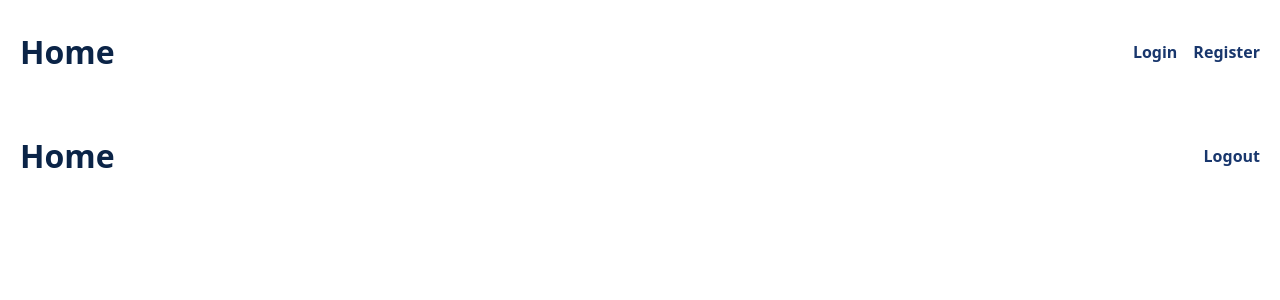
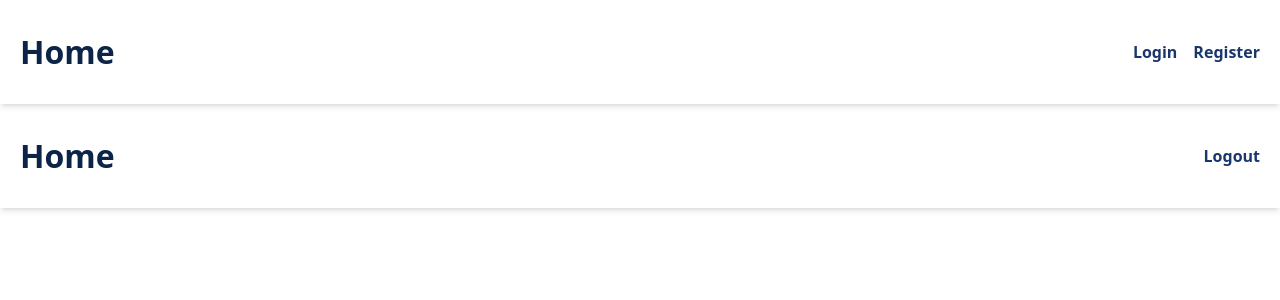
Before and after one commit to EL5225/react-go-login-register, a React (Vite) app in the folder frontend/: page /navbar in a window 1280 px wide. Shown: the top 300 px of the page. Built offline with nearby package versions, Linux system fonts and the light colour scheme; no server answers.

Commit message:
improvement | shadow navbar

```diff
--- a/frontend/src/compontens/Navbar.jsx
+++ b/frontend/src/compontens/Navbar.jsx
@@ -52,7 +52,7 @@ const Navbar = (props) => {
 
   return (
     <>
-      <nav className="flex items-center justify-between h-[10vh] md:h-[13vh] font-bold px-5 text-[13px] md:text-[15px] lg:text-[17px]">
+      <nav className="flex items-center justify-between h-[10vh] md:h-[13vh] font-bold px-5 text-[13px] md:text-[15px] lg:text-[17px] shadow-md ">
         <div>
           <Link
             to="/"
```
